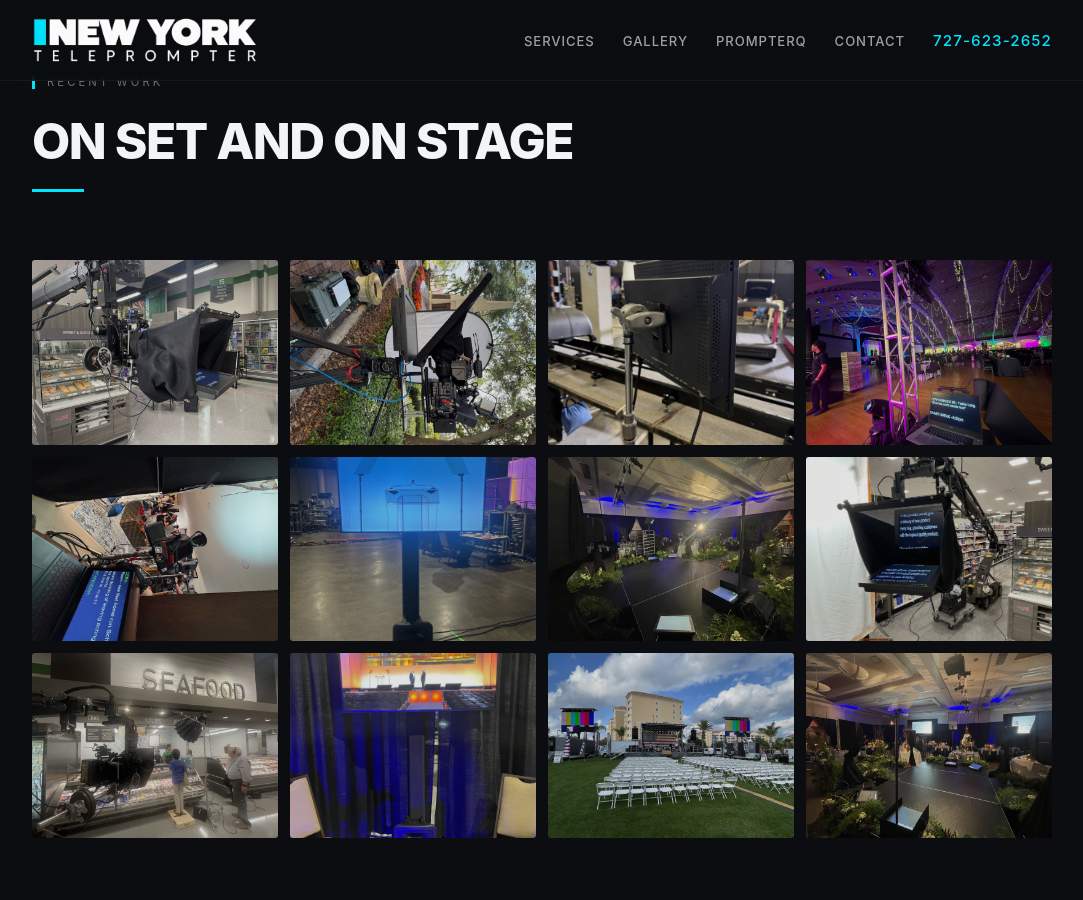
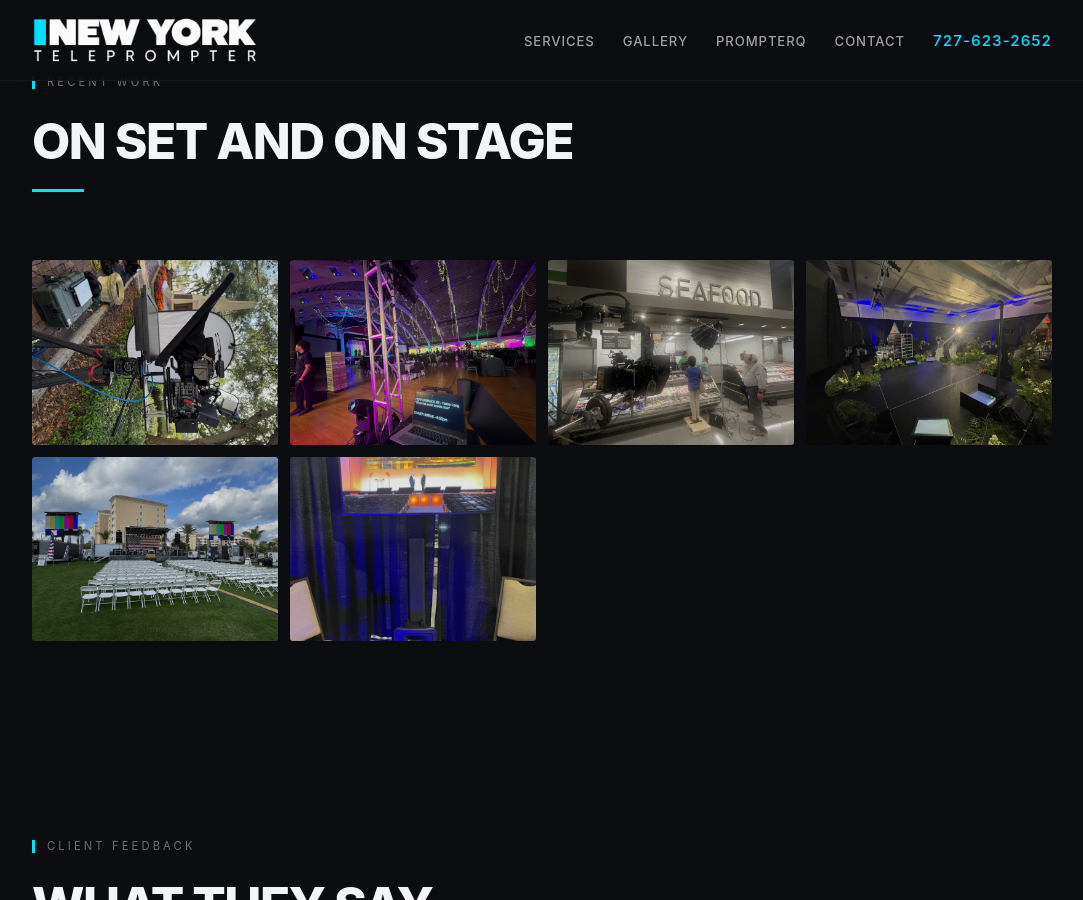
Before and after one commit to jasproj/newyorkteleprompter, a Jekyll site: the page index.html, which Jekyll copies as it is, in a window 1280 px wide and 900 px high, scrolled down 3609 px. Shown: the whole window, without its empty margins (98-1181 px from the left). Built offline with Jekyll 4.4.1, drawn with Linux system fonts in a browser that asks for light colours.

Commit message:
Recent Work gallery: unique photos for this site (#30)
No photo in the Recent Work section repeats on another network site.
FL-only (Tampa-identifiable) shot removed from Georgia.


Claude-Session: https://claude.ai/code/session_019iu6BAxMNfNvFuXgunEmXm

Co-authored-by: Claude <noreply@anthropic.com>

```diff
--- a/index.html
+++ b/index.html
@@ -604,18 +604,12 @@
                 <h2 class="sec-title">On Set and On Stage</h2>
             </div>
             <div class="gal-grid">
-                <div class="gal-item" onclick="openLightbox(this)"><img src="img/gallery/2026-batch/IMG_9441.jpg" alt="Camera crane and softbox lighting rig on a retail production set" loading="lazy"></div>
                 <div class="gal-item" onclick="openLightbox(this)"><img src="img/gallery/2026-batch/IMG_0609.jpg" alt="Through-glass teleprompter rig on a cinema camera for an outdoor shoot" loading="lazy"></div>
-                <div class="gal-item" onclick="openLightbox(this)"><img src="img/gallery/2026-batch/IMG_9953.jpg" alt="Teleprompter monitor beside a motion-control camera track on a soundstage" loading="lazy"></div>
                 <div class="gal-item" onclick="openLightbox(this)"><img src="img/gallery/2026-batch/IMG_0839.jpg" alt="Operator laptop with run-of-show cues at a gala production" loading="lazy"></div>
-                <div class="gal-item" onclick="openLightbox(this)"><img src="img/gallery/2026-batch/IMG_0363.jpg" alt="Teleprompter monitor beside a cinema camera on a scripted scene set" loading="lazy"></div>
-                <div class="gal-item" onclick="openLightbox(this)"><img src="img/gallery/2026-batch/IMG_9511.jpg" alt="Tall teleprompter display on a stand in a convention hall" loading="lazy"></div>
+                <div class="gal-item" onclick="openLightbox(this)"><img src="img/gallery/2026-batch/IMG_9471.jpg" alt="Camera rig with teleprompter on a commercial shoot" loading="lazy"></div>
                 <div class="gal-item" onclick="openLightbox(this)"><img src="img/gallery/2026-batch/IMG_9691.jpg" alt="Ballroom stage with prompters and floral arrangements" loading="lazy"></div>
-                <div class="gal-item" onclick="openLightbox(this)"><img src="img/gallery/2026-batch/IMG_9448.jpg" alt="Camera crew with teleprompter on a commercial shoot in a store" loading="lazy"></div>
-                <div class="gal-item" onclick="openLightbox(this)"><img src="img/gallery/2026-batch/IMG_9471.jpg" alt="Camera rig with teleprompter on a commercial shoot" loading="lazy"></div>
+                <div class="gal-item" onclick="openLightbox(this)"><img src="img/gallery/2026-batch/IMG_9749.jpg" alt="Outdoor stage with flag backdrop set for a speaker" loading="lazy"></div>
                 <div class="gal-item" onclick="openLightbox(this)"><img src="img/gallery/2026-batch/IMG_9515.jpg" alt="Teleprompter display showing a live stage view behind a black drape" loading="lazy"></div>
-                <div class="gal-item" onclick="openLightbox(this)"><img src="img/gallery/2026-batch/IMG_9749.jpg" alt="Outdoor stage with flag backdrop set for a speaker" loading="lazy"></div>
-                <div class="gal-item" onclick="openLightbox(this)"><img src="img/gallery/2026-batch/IMG_9692.jpg" alt="Gala ballroom stage with teleprompters" loading="lazy"></div>
             </div>
         </div>
     </section>
```
